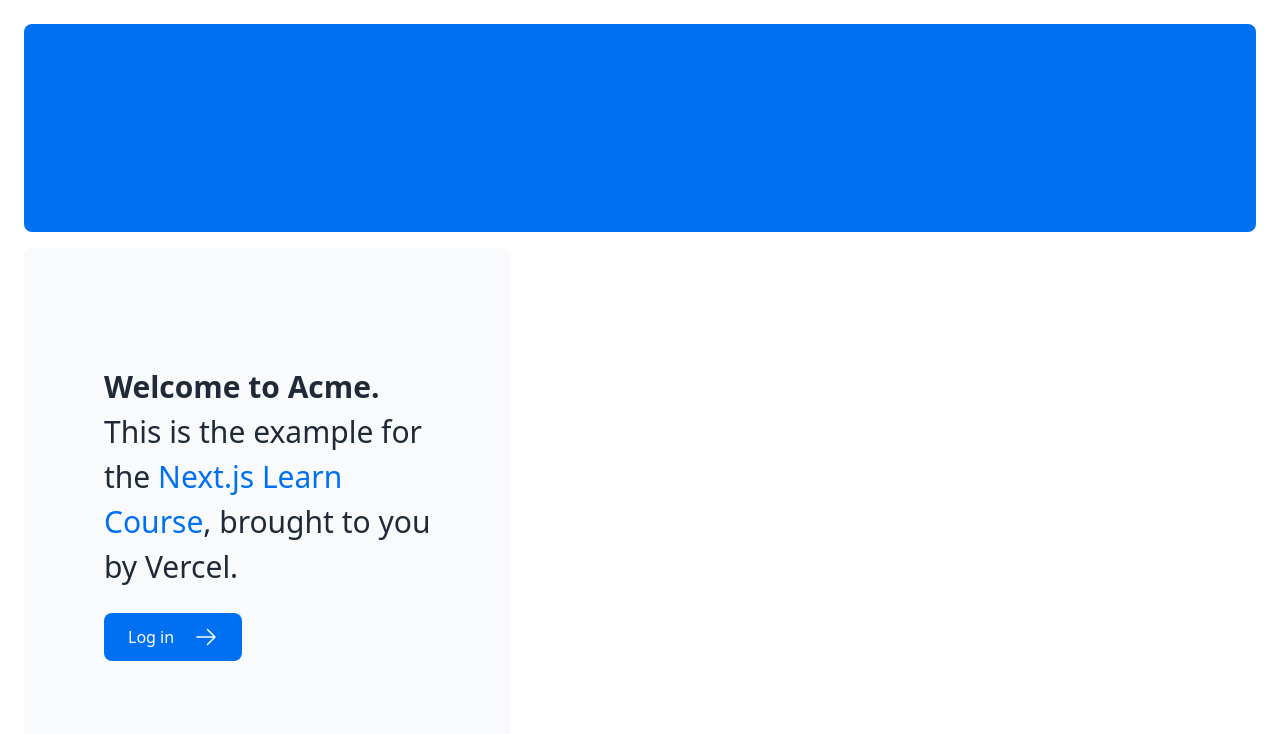
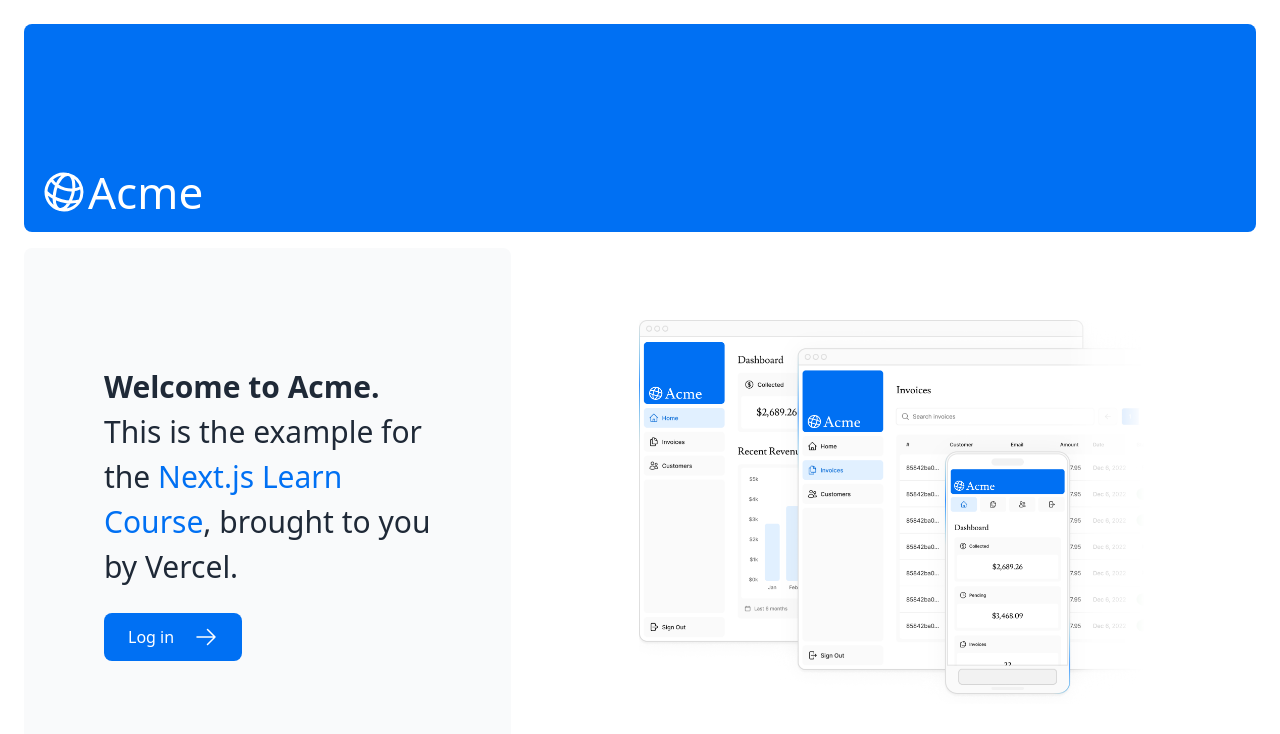
Before and after one commit to Norihaznag/dashboard, a Next.js app: page / in a window 1280 px wide. Shown: the top 734 px of the page. Built offline with nearby package versions, Linux system fonts and the light colour scheme.

Commit message:
Update page.tsx

```diff
--- a/app/page.tsx
+++ b/app/page.tsx
@@ -1,12 +1,15 @@
 import AcmeLogo from '@/app/ui/acme-logo';
 import { ArrowRightIcon } from '@heroicons/react/24/outline';
+import Image from 'next/image';
 import Link from 'next/link';
+
+
 
 export default function Page() {
   return (
     <main className="flex min-h-screen flex-col p-6">
       <div className="flex h-20 shrink-0 items-end rounded-lg bg-blue-500 p-4 md:h-52">
-        {/* <AcmeLogo /> */}
+        <AcmeLogo />
       </div>
       <div className="mt-4 flex grow flex-col gap-4 md:flex-row">
         <div className="flex flex-col justify-center gap-6 rounded-lg bg-gray-50 px-6 py-10 md:w-2/5 md:px-20">
@@ -26,6 +29,22 @@
         </div>
         <div className="flex items-center justify-center p-6 md:w-3/5 md:px-28 md:py-12">
           {/* Add Hero Images Here */}
+
+          <Image
+        src="/hero-desktop.png"
+        width={1000}
+        height={760}
+        className="hidden md:block"
+        alt="Screenshots of the dashboard project showing desktop version"
+      />
+
+<Image
+        src="/hero-mobile.png"
+        width={560}
+        height={620}
+        className="block md:hidden"
+        alt="Screenshot of the dashboard project showing mobile version"
+      />
         </div>
       </div>
     </main>
```
